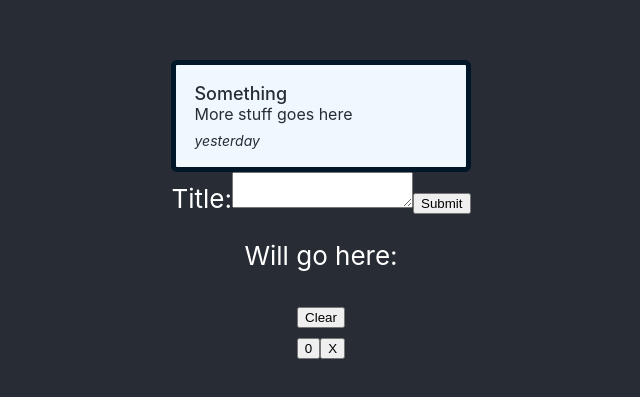
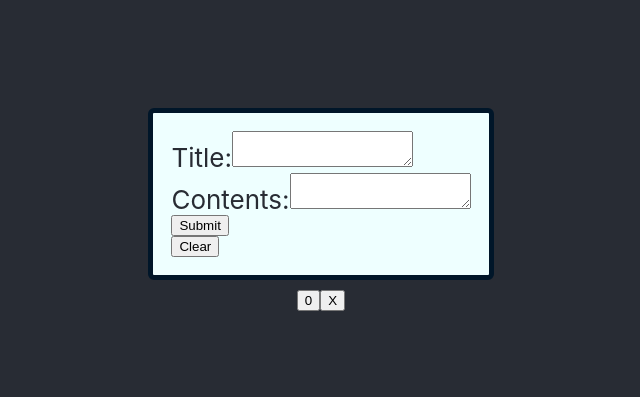
Before and after one commit to ArtyTheTorch/What-Did-I-Do-The-Other-Day, a React (Create React App) app in the folder what-did-i-do-the-other-day/: page / in a window 1280 px wide. Shown: the part 191-588 px from the top of the page, without its empty margins (319-959 px from the left). Built offline with nearby package versions, Linux system fonts and the light colour scheme.

Commit message:
Note Cards can now be added every time user clicks submit

```diff
--- a/what-did-i-do-the-other-day/src/App.css
+++ b/what-did-i-do-the-other-day/src/App.css
@@ -35,6 +35,17 @@
   align-items: flex-start;
 }
 
+.note-maker {
+  background-color: #EEFFFF;
+  color: #282c34;
+  border: solid 5px rgb(0, 22, 41);
+  border-radius: 6px;
+  padding: calc(10px + 1vmin) calc(10px + 1vmin);
+  display: flex;
+  flex-direction: column;
+  align-items: flex-start;
+}
+
 .note-title {
   font-size: calc(10px + 1vmin);
   font-weight: 500;
--- a/what-did-i-do-the-other-day/src/components/CalendarGrid.jsx
+++ b/what-did-i-do-the-other-day/src/components/CalendarGrid.jsx
@@ -7,23 +7,28 @@ class CalendarGrid extends Component {
     constructor(props) {
         super(props)
         this.state = {
-            notesList: [<Note />,<Note />]
+            notesList: []
         }
     }
 
     handleSubmit = (note) => {
-        //this.state.notesList //figureout what needs to go here
+        this.setState( {
+            notesList: [...this.state.notesList, note]
+        } )
     }
 
     render() {
         return (
             <div className="App">
-                <Note title = 'Something' note = 'More stuff goes here' time = 'yesterday'/>
-
+                { this.state.notesList.map((note, index) => {
+                    console.log(index)
+                    return <Note title = {note.title} contents = {note.contents} time = {note.time} key = {note.title + index}/>
+                })
+                }
                 {/* {notesList.map((comp, i) => React.createElement(comp, { key: i}))} */}
                 {/* Make a Map Function that reads over noteList that returns a Note Component */}
                 <div className="notes" onSubmit = {this.handleSubmit}>{/*notesList */}</div>
-                <NoteMaker />
+                <NoteMaker handleSubmit = {this.handleSubmit} />
             </div>
         )
     }
--- a/what-did-i-do-the-other-day/src/components/Note.jsx
+++ b/what-did-i-do-the-other-day/src/components/Note.jsx
@@ -7,10 +7,10 @@ class Note extends Component {
     render()
     {
         return (
-            <div className='note' class = 'note'>
-                <label class='note-title'>{this.props.title}</label>
-                <p class='note-contents'>{this.props.note}</p>
-                <label class='note-time'>{this.props.time}</label>
+            <div className='note'>
+                <label className='note-title'>{this.props.title}</label>
+                <p className='note-contents'>{this.props.contents}</p>
+                <label className='note-time'>{this.props.time}</label>
             </div>
         )
     }
--- a/what-did-i-do-the-other-day/src/components/NoteMaker.jsx
+++ b/what-did-i-do-the-other-day/src/components/NoteMaker.jsx
@@ -11,44 +11,46 @@ import Note from './Note';
 *Learn how to use the Map funciton with react
 *Use the map function with on of our container components.
 *Look up - Prop drilling/Passing Props down
+*TIME - MomentJS
 */
 class NoteMaker extends Component {
     constructor(props) {
       super(props);
       this.state = {
-        value: '',
-        note: '',
-        labelText: ''
+        title: '',
+        contents: '',
+        time: ''
       };
     }
 
      handleChange = (event) => {
-        this.setState({value: event.target.value})
+        this.setState({[event.target.id]: event.target.value})
+        console.log(event.target)
      }
 
-    handleSubmit = (event) => {
-        this.setState({labelText: this.state.value})
+    createNote = (event) => {
         event.preventDefault()
-        event.stopPropagation()
+        this.props.handleSubmit(this.state)
     }
 
     handleClear = (event) => {
         this.setState(
-            {labelText: '', value: ''}
+            {title: '', contents: '', time: ''}
         )
         event.preventDefault();
     }
 
     render() {
         return (
-            <form onSubmit={this.handleSubmit}>
+            <form className = 'note-maker' onSubmit={this.createNote}>
                 <label>Title:
-                    <textarea value={this.state.value} onChange={this.handleChange}/>
+                    <textarea id = 'title' value={this.state.title} onChange={this.handleChange}/>
                 </label>
-
+                <label>Contents:
+                    <textarea id = 'contents' value={this.state.contents} onChange={this.handleChange}/>
+                </label>
+                {/* <textarea id = 'potato' value={this.state.potato} onChange={this.handleChange}/> */}
                 <input type="submit" value="Submit" />
-
-                <p>Will go here: {this.state.labelText}</p>
                 <button onClick={this.handleClear}>Clear
                 </button>
                 {/* <Note title = 'BAM!' /> */}
```
